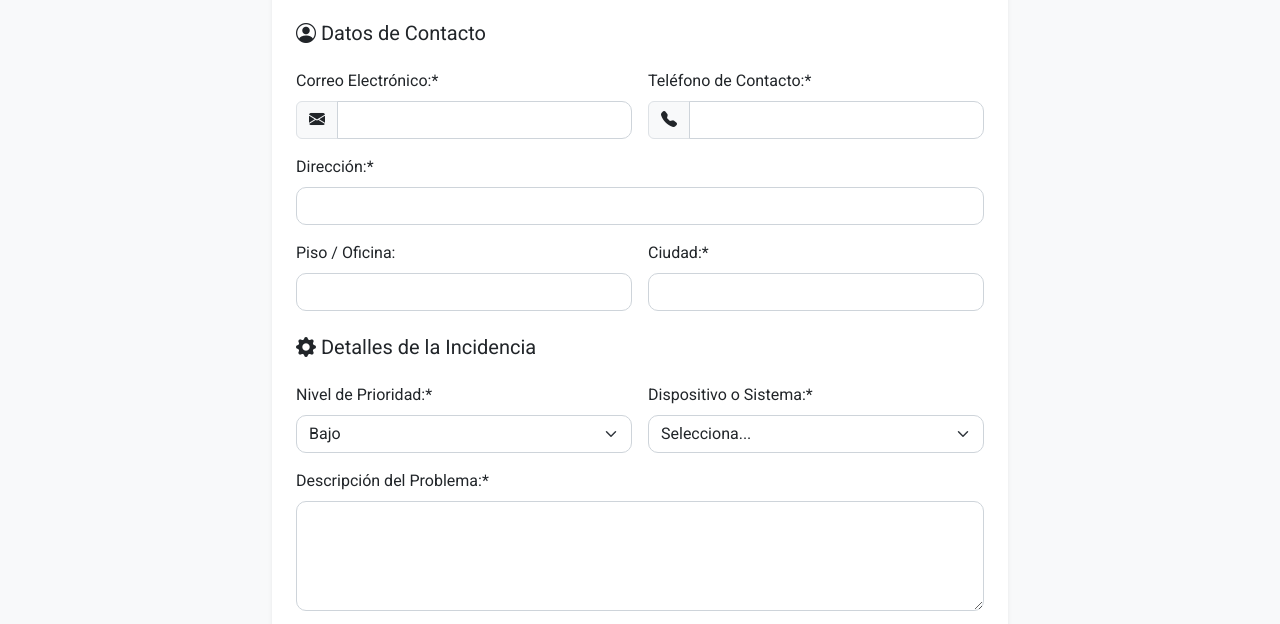
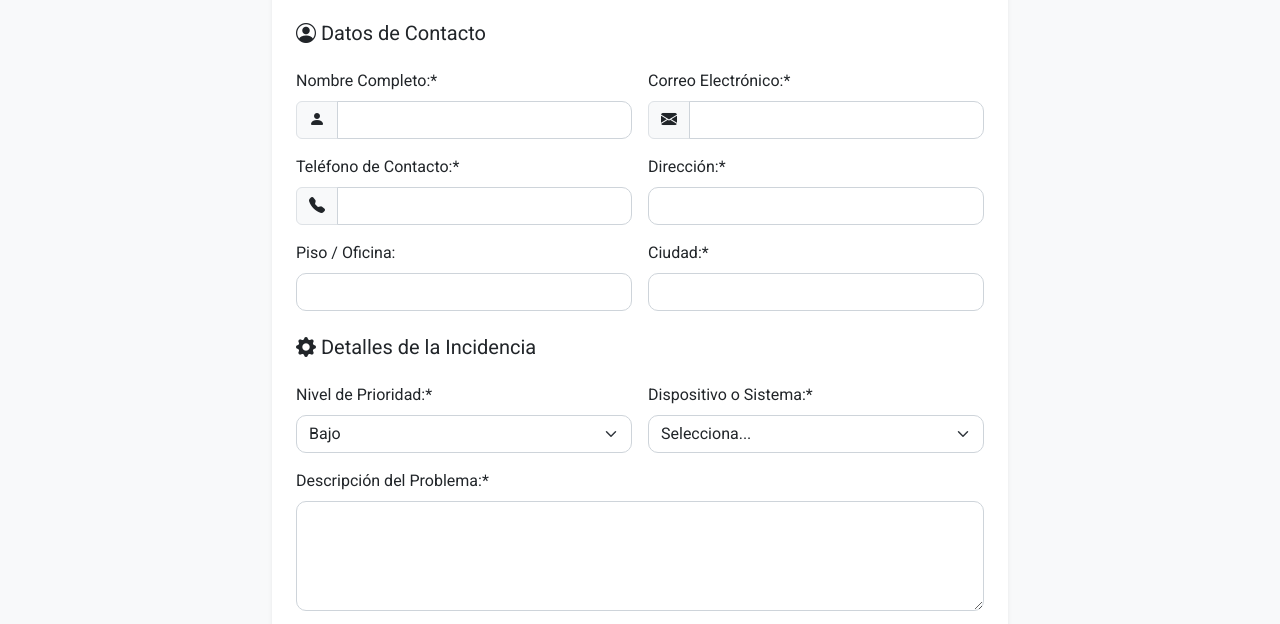
Before and after one commit to davidgarciabmx00-lgtm/soporte-alfred-smart, a website: page index.html in a window 1280 px wide. Shown: the part 161-785 px from the top of the page. Drawn offline with nearby package versions, Linux system fonts and the light colour scheme.

Commit message:
Update index.html

```diff
--- a/index.html
+++ b/index.html
@@ -41,10 +41,18 @@
                     </div>
                     <div class="card-body p-4">
                         <form id="incident-form" enctype="multipart/form-data" class="needs-validation" novalidate>
+
                             <!-- Datos de Contacto -->
 <fieldset class="mb-4">
     <legend class="h5"><i class="bi bi-person-circle"></i> Datos de Contacto</legend>
     <div class="row g-3">
+        <div class="col-md-6">
+            <label for="nombre" class="form-label">Nombre Completo:*</label>
+            <div class="input-group">
+                <span class="input-group-text"><i class="bi bi-person-fill"></i></span>
+                <input type="text" class="form-control" id="nombre" name="nombre" required>
+            </div>
+        </div>
         <div class="col-md-6">
             <label for="email" class="form-label">Correo Electrónico:*</label>
             <div class="input-group">
@@ -59,7 +67,7 @@
                 <input type="tel" class="form-control" id="telefono" name="telefono" required>
             </div>
         </div>
-                                    <div class="col-12">
+        <div class="col-md-6">
             <label for="direccion" class="form-label">Dirección:*</label>
             <input type="text" class="form-control" id="direccion" name="direccion" required>
         </div>
```
Lines whose indentation alone changed are shown as unchanged.
